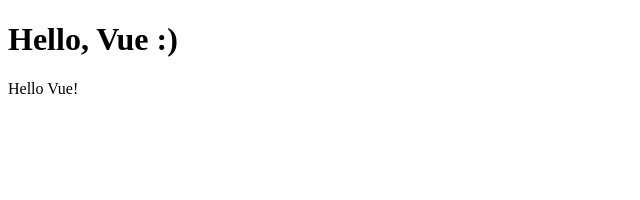
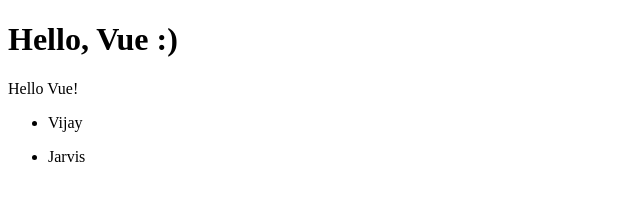
Before and after one commit to vijaygenius123/vue_basics, a plain HTML site: page index.html in a window 1280 px wide. Shown: the full height of the page, 0-640 px from the left. Drawn offline with nearby package versions, Linux system fonts and the light colour scheme.

Commit message:
Simple For Loop

```diff
--- a/app.js
+++ b/app.js
@@ -3,6 +3,7 @@
 const app = new Vue({
     el: "#app",
     data: {
-        message: 'Hello Vue!'
+        message: 'Hello Vue!',
+        names: ["Vijay", "Jarvis"]
     }
 })
--- a/index.html
+++ b/index.html
@@ -9,6 +9,10 @@
 <h1>Hello, Vue :)</h1>
 <div id="app">
     {{message}}
+
+    <ul v-for="name in names">
+        <li v-bind="name">{{name}}</li>
+    </ul>
 </div>
 <script src="./app.js"></script>
 </body>
```
